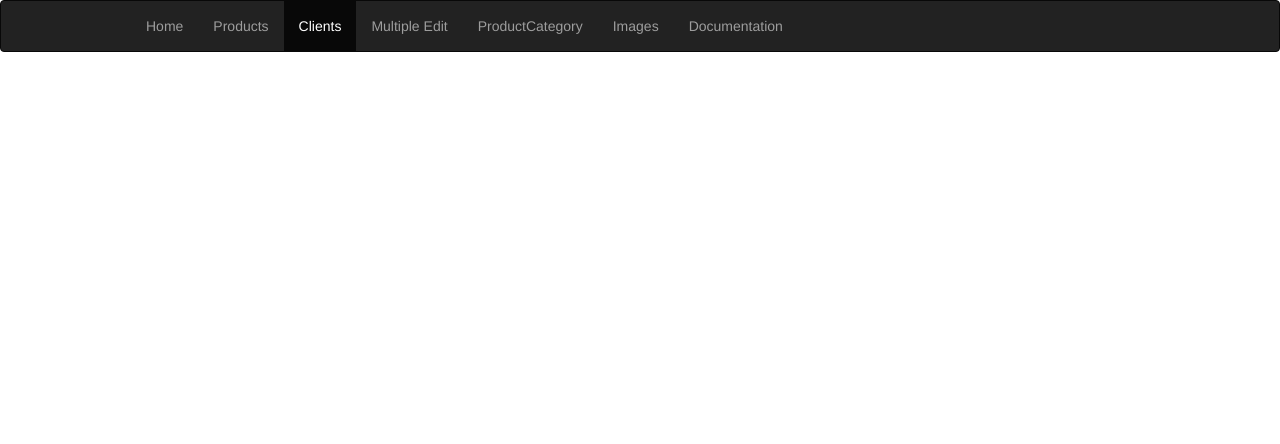
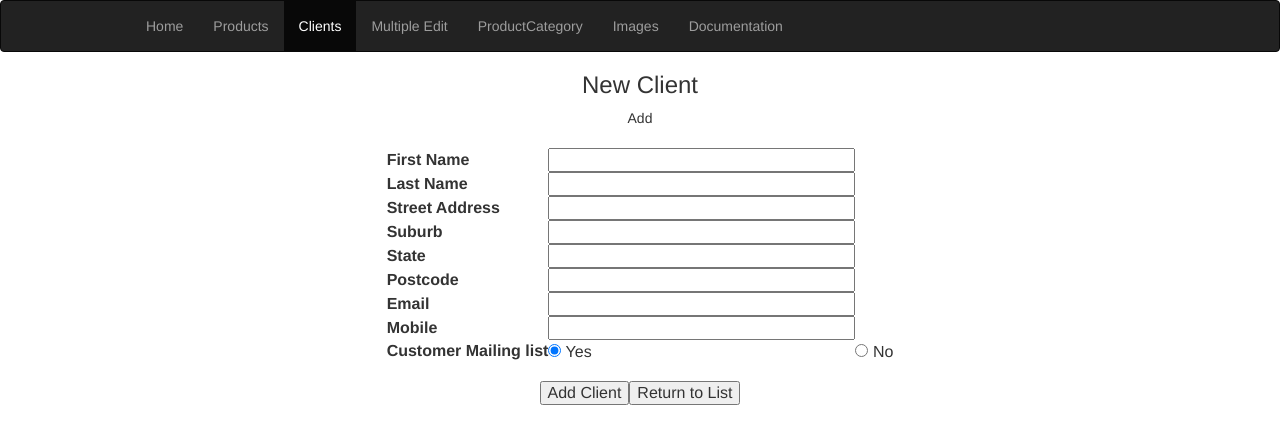
Before and after one commit to anmak5/FIT2104Assignment2, a PHP site: page /client.php in a window 1280 px wide. Shown: the top 444 px of the page. Run offline with PHP 8.4, Linux system fonts and the light colour scheme; data that the repository does not hold is empty.

Commit message:
edited client file

```diff
--- a/ass2/client.php
+++ b/ass2/client.php
@@ -30,6 +30,105 @@ if($result){
 
     </ul>
 </nav>
+        <html>
+<head>
+    <meta charset="UTF-8">
+    <title></title>
+</head>
+
+<body>
+
+<center><h3>New Client</h3></center>
+
+<?php
+if (empty($_POST["fname"]))
+{
+    ?>
+    <form method="post" action="client_add.php">
+        <center>Add<br/></center>
+
+        <table align ="center" cellpadding="3">
+
+            <tr>
+                <td><b>First Name</b></td>
+                <td><input type="text" name="fname" size="30"></td>
+            </tr>
+
+            <tr>
+                <td><b>Last Name</b></td>
+                <td><input type="text" name="lname" size="30"></td>
+            </tr>
+
+            <tr>
+                <td><b>Street Address</b></td>
+                <td><input type="text" name="street" size="30"></td>
+            </tr>
+
+            <tr>
+                <td><b>Suburb</b></td>
+                <td><input type="text" name="suburb" size="30"></td>
+            </tr>
+
+            <tr>
+                <td><b>State</b></td>
+                <td><input type="text" name="state" size="30"></td>
+            </tr>
+
+            <tr>
+                <td><b>Postcode</b></td>
+                <td><input type="text" name="pc" size="30"></td>
+            </tr>
+
+            <tr>
+                <td><b>Email</b></td>
+                <td><input type="text" name="email" size="30"></td>
+            </tr>
+
+            <tr>
+                <td><b>Mobile</b></td>
+                <td><input type="text" name="mobile" size="30"></td>
+            </tr>
+
+            <tr>
+                <td><b>Customer Mailing list</b></td>
+                <!--td><input type="text" name="cust_mailinglist" size="30"></td -->
+                <td><input type="radio" name="mailinglist" value="y" checked> Yes </td><br>
+                <td><input type="radio" name="mailinglist" value="n"> No</td>
+            </tr>
+
+        </table> <br/>
+        <table align="center">
+            <tr>
+                <td><input type = "submit" value = "Add Client"></td>
+                <td><input type = "button" value = "Return to List" onclick="window.location.href='client.php';"/></td>
+            </tr>
+        </table>
+    </form>
+<?php }
+else {
+	include("config/connection.php");
+	$conn = new mysqli($Host, $UName, $PWord, $DB) or die("Couldn't log on to database");
+	$query="INSERT INTO client (client_fname, client_sname, client_street, client_suburb, client_state, client_pc, client_email, client_mobile) VALUES ('$_POST[fname]', '$_POST[lname]', '$_POST[street]', '$_POST[suburb]', '$_POST[state]', '$_POST[pc]', '$_POST[email]', '$_POST[mobile]')";
+	if($conn->query($query)){ ?>
+		<script language="JavaScript">
+			alert("Client record was successfully added to the database.");
+			window.location="client.php";
+		</script>
+<?php
+	} else {
+?>
+		<script language="JavaScript">
+			alert("Error adding record. Contact System Administrator.");
+			window.location="client_add.php";
+		</script>
+<?php
+	}	$conn->close();
+
+   //header( 'Location: client.php') ;
+   //exit();
+
+}
+	?>
 
     </body>
 </html>
```
